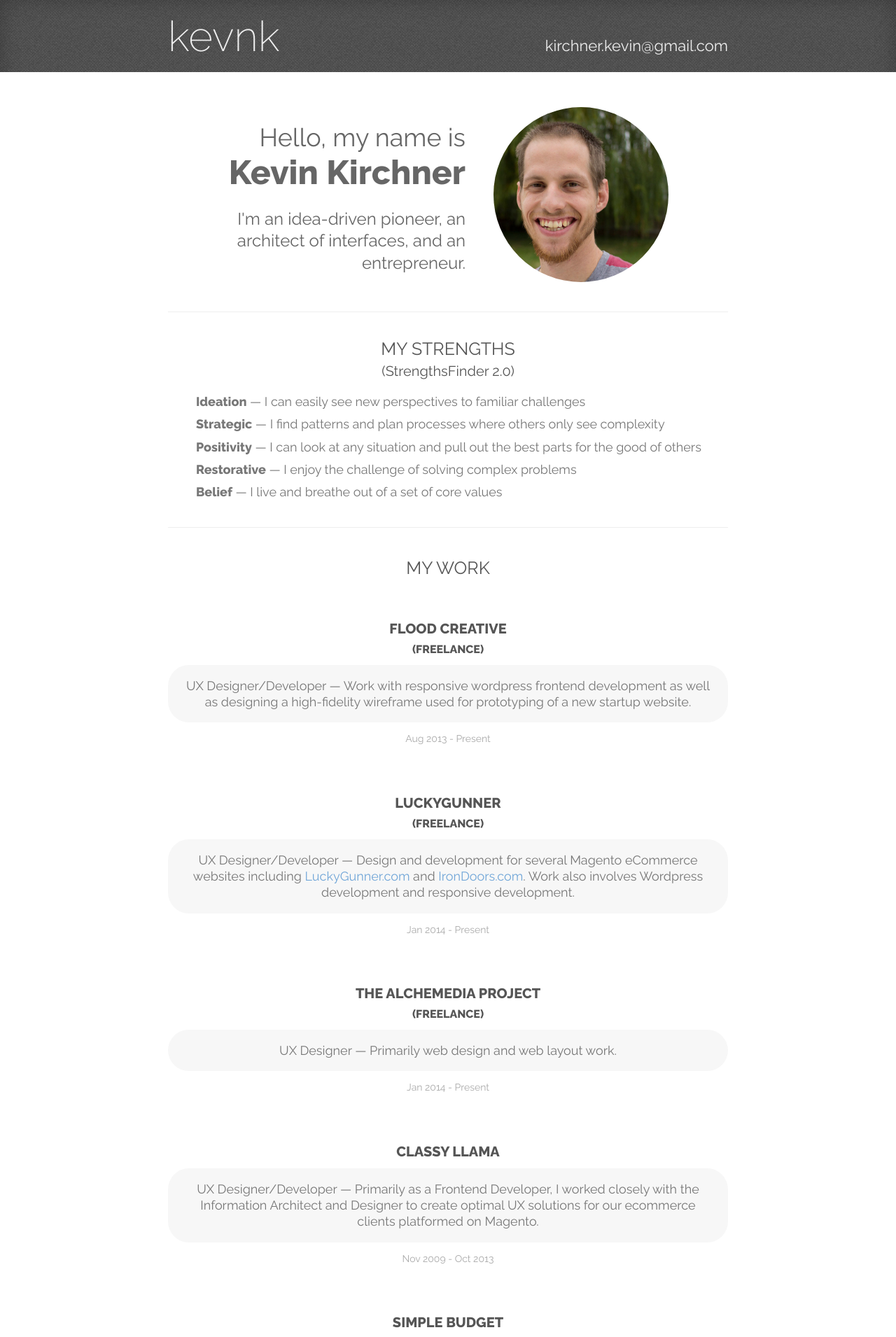
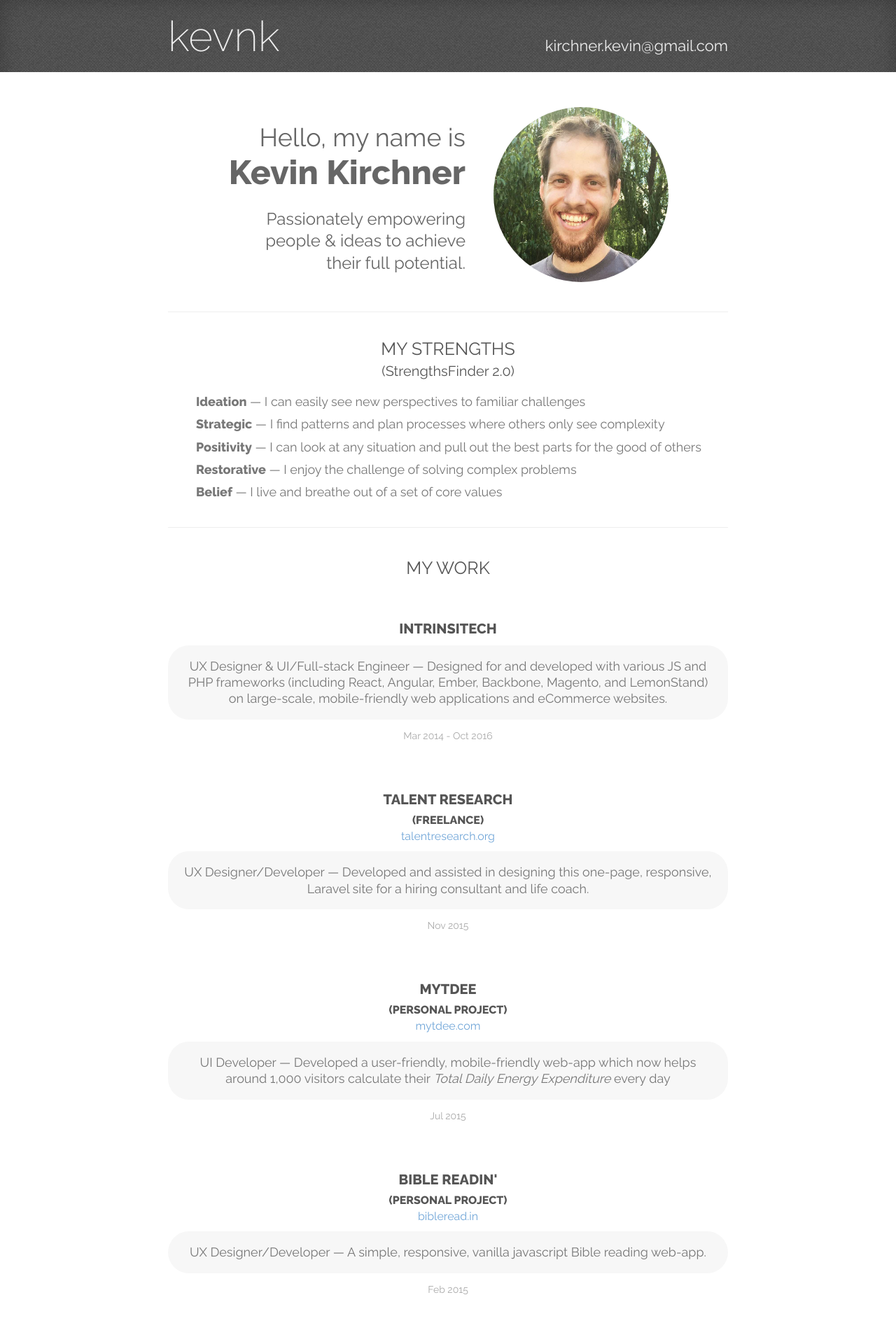
Before and after one commit to kevnk/kevnk.github.io, a Jekyll site: the page built from resume/kevin-kirchner-resume.html, in a window 1280 px wide. Shown: the top 1910 px of the page at 70% size. Built offline with Jekyll 4.4.1, drawn with Linux system fonts in a browser that asks for light colours; comment, search, counter and statistics services are not loaded; some of the changed text lies outside the part shown.

Commit message:
updating resume and home page

```diff
--- a/assets/css/resume-main.css
+++ b/assets/css/resume-main.css
@@ -141,6 +141,7 @@ footer a i.icon-linkedin-sign { margin-right: 2px;}
 #lovehate .right { width: 48%;}
 #perspectives { text-align: center; padding-bottom: 20px; margin-bottom: 30px;  border-bottom: 1px solid #eeeeee;}
 #perspectives .about-subtitle { font-size: 20px; position: relative; z-index: 2; margin: 40px 0 10px; line-height: 1.4; text-shadow: 0px 0px 5px #fff; filter: dropshadow(color=#fff, offx=0, offy=0);}
+#perspectives .about-subtitle a { text-transform: none; font-weight: 400; display: block; font-size: 0.8em; }
 #perspectives .thought { margin: 0; padding:1em; background: #f7f7f7; border-radius: 30px; font-weight: 500;}
 #perspectives .suggestion { font-weight: 400; font-size: 14px; color: #aaa; padding:1em 2em; }
 #life .about-subtitle { margin-top: 60px;}
@@ -163,6 +164,7 @@ footer a i.icon-linkedin-sign { margin-right: 2px;}
 .post #experience { padding: 0; margin: 0;border:0; }
 #experience .about-subtitle { color: #999999; font-weight: 200; line-height: 1.4; margin:7px 0 15px; font-size: 22px; text-transform: none;}
 #experience .about-subtitle small { display: block; line-height: 1; margin-top: 15px; }
+#experience .about-subtitle small a { text-transform: none; }
 #websites .platforms { width: 85%; margin:0 auto;}
 #websites .platforms > div { width: 24.9%; float: left; }
 #websites .platforms .web-count { font-family: Arial, sans-serif; display: inline-block; background: #eee; padding:5px 10px; border-radius: 50px;}
--- a/assets/css/resume-print.css
+++ b/assets/css/resume-print.css
@@ -36,6 +36,8 @@ header .logo a:after { content: ".com"; }
 
 #perspectives { padding-bottom: 10px; margin-bottom: 0px;}
 #perspectives .about-subtitle { margin: 10px 0px 0; float: left; clear: both; text-align: right; line-height: 1; width: 33%;}
+#perspectives .about-subtitle small,
+#perspectives .about-subtitle a { font-size: 12px; line-height: 18px; }
 #perspectives .thought { float: right; text-align: left; width: 60%;}
 #perspectives .suggestion { float: left; padding: 0; clear: left; width: 33%; text-align: right;}
 #perspectives .clearfix { padding-bottom: 15px;}
--- a/assets/js/work-hours.js
+++ b/assets/js/work-hours.js
@@ -28,7 +28,7 @@
     }
     // Initial Hours and Date
     var initHours = 10180;
-    var isCurrentlyEmployed = true;
+    var isCurrentlyEmployed = false;
     var initDate = new Date(2013,11,30);
     var now = new Date();
     var daysSince = daydiff(initDate, now) * 5/7;
--- a/resume/kevin-kirchner-resume.html
+++ b/resume/kevin-kirchner-resume.html
@@ -5,7 +5,7 @@ title: Kevin Kirchner UI/UX Resume
 <section id="welcome">
     <div class="left">
     <h2>Hello, my name is <strong>Kevin Kirchner</strong></h2>
-    <p>I'm an idea-driven pioneer, an architect of interfaces, and an entrepreneur.</p>
+    <p>Passionately empowering people &amp; ideas to achieve their full&nbsp;potential.</p>
     </div>
     <div class="right">
     <img src="/assets/images/face.jpg" alt="" class="profile-pic"/>
@@ -51,26 +51,52 @@ title: Kevin Kirchner UI/UX Resume
     <section id="perspectives">
         <h4 class="about-title">My Work</h4>
         <div id="work">
+            <div class="clearfix" id="intrinsitech">
+                <h5 class="about-subtitle">Intrinsitech</h5>
+                <blockquote class="thought">UX Designer &amp; UI/Full-stack Engineer &mdash; Designed for and developed with various JS and PHP frameworks (including React, Angular, Ember, Backbone, Magento, and LemonStand) on large-scale, mobile-friendly web applications and eCommerce websites.</blockquote>
+                <p class="suggestion">Mar 2014 - Oct 2016</p>
+            </div>
+            <div class="clearfix" id="talent_research">
+                <h5 class="about-subtitle">Talent Research<br/><small>(Freelance)</small><a target="_blank" href="http://talentresearch.org">talentresearch.org</a></h5>
+                <blockquote class="thought">UX Designer/Developer &mdash; Developed and assisted in designing this one-page, responsive, Laravel site for a hiring consultant and life coach.</blockquote>
+                <p class="suggestion">Nov 2015</p>
+            </div>
+            <div class="clearfix" id="mytdee">
+                <h5 class="about-subtitle">MyTDEE<br/><small>(Personal Project)</small><a target="_blank" href="http://mytdee.com">mytdee.com</a></h5>
+                <blockquote class="thought">UI Developer &mdash; Developed a user-friendly, mobile-friendly web-app which now helps around 1,000 visitors calculate their <i>Total Daily Energy Expenditure</i> every day</blockquote>
+                <p class="suggestion">Jul 2015</p>
+            </div>
+            <div class="clearfix" id="bible_readin">
+                <h5 class="about-subtitle">Bible Readin'<br/><small>(Personal Project)</small><a target="_blank" href="http://bibleread.in">bibleread.in</a></h5>
+                <blockquote class="thought">UX Designer/Developer &mdash; A simple, responsive, vanilla javascript Bible reading web-app.</blockquote>
+                <p class="suggestion">Feb 2015</p>
+            </div>
+            <div class="clearfix" id="habits">
+                <h5 class="about-subtitle">Habits App<br/><small>(Personal Project)</small><a target="_blank" href="http://kevnk.com/habits">kevnk.com/habits</a></h5>
+                <blockquote class="thought">UX Designer/Developer &mdash; A mobile-friendly, Ember JS web app for tracking your daily&nbsp;habits.</blockquote>
+                <p class="suggestion">Sep 2014</p>
+            </div>
             <div class="clearfix" id="flood">
                 <h5 class="about-subtitle">Flood Creative<br/><small>(Freelance)</small></h5>
                 <blockquote class="thought">UX Designer/Developer &mdash; Work with responsive wordpress frontend development as well as designing a high-fidelity wireframe used for prototyping of a new startup website.</blockquote>
-                <p class="suggestion">Aug 2013 - Present</p>
+                <p class="suggestion">Aug 2013 - Mar 2014</p>
             </div>
             <div class="clearfix" id="lucky">
                 <h5 class="about-subtitle">LuckyGunner<br/><small>(Freelance)</small></h5>
-                <blockquote class="thought">UX Designer/Developer &mdash; Design and development for several Magento eCommerce websites including <a href="http://luckygunner.com">LuckyGunner.com</a> and <a href="http://irondoors.com">IronDoors.com</a>. Work also involves Wordpress development and responsive development.</blockquote>
-                <p class="suggestion">Jan 2014 - Present</p>
+                <blockquote class="thought">UX Designer/Developer &mdash; Design and development for several Magento eCommerce websites including <a href="http://luckygunner.com" target="_blank">LuckyGunner.com</a>, <a href="http://ammoman.com" target="_blank">AmmoMan.com</a> and IronDoors.com. Work also involves Wordpress development and responsive development.</blockquote>
+                <p class="suggestion">Jan 2014 - Mar 2014</p>
             </div>
             <div class="clearfix" id="tap">
                 <h5 class="about-subtitle">The Alchemedia Project<br/><small>(Freelance)</small></h5>
                 <blockquote class="thought">UX Designer &mdash; Primarily web design and web layout work.</blockquote>
-                <p class="suggestion">Jan 2014 - Present</p>
+                <p class="suggestion">Jan 2014 - Mar 2014</p>
             </div>
             <div class="clearfix" id="cls">
                 <h5 class="about-subtitle">Classy Llama</h5>
                 <blockquote class="thought">UX Designer/Developer &mdash; Primarily as a Frontend Developer, I worked closely with the Information Architect and Designer to create optimal UX solutions for our ecommerce clients platformed on Magento.</blockquote>
                 <p class="suggestion">Nov 2009 - Oct 2013</p>
             </div>
+<!--
             <div class="clearfix" id="simple_budget">
                 <h5 class="about-subtitle">Simple Budget<br/><small>(Personal Project)</small></h5>
                 <blockquote class="thought">UX Designer/Developer &mdash; I produced several design concepts and even took a couple designs and built out a small, simplified, budgeting web application.</blockquote>
@@ -79,8 +105,9 @@ title: Kevin Kirchner UI/UX Resume
             <div class="clearfix" id="creative_date_night">
                 <h5 class="about-subtitle">Creative Date Night<br/><small>(Personal Project)</small></h5>
                 <blockquote class="thought">UX Designer/Developer &mdash; After developing this wordpress site with a friend, I began designing the second iteration optimized for the Magento platform.</blockquote>
-                <p class="suggestion">Oct 2010 - March 2011</p>
+                <p class="suggestion">Oct 2010 - Mar 2011</p>
             </div>
+-->
             <div class="clearfix" id="greenville">
                 <h5 class="about-subtitle">Greenville College</h5>
                 <blockquote class="thought">UX Designer/Developer &mdash; I assisted in the development of a new version of the college's website. I designed and developed the college's athletic site (since changed).</blockquote>
@@ -94,37 +121,38 @@ title: Kevin Kirchner UI/UX Resume
             <div id="hour_count" class="clearfix">
                 <span id="work_hours"></span><span class="sep">:</span><span id="work_minutes"></span><span class="sep">:</span><span id="work_seconds"></span>
             </div>
-            <h5 class="about-subtitle">Hours Worked On User Interfaces <small>Since 2008</small></h5>
+            <h5 class="about-subtitle">Est. Hours Worked On User Interfaces <small>Since 2008</small></h5>
         </div>
         <div id="websites">
-            <div id="website_count">65</div>
+            <div id="website_count">&gt; 70</div>
             <h5 class="about-subtitle">Websites Worked On</h5>
             <div class="platforms clearfix">
+                <div class="js">
+                    <div class="web-count">5+</div>
+                    <h6>JS Based</h6>
+                </div>
                 <div class="magento">
-                    <div class="web-count">51</div>
+                    <div class="web-count">50+</div>
                     <h6>Magento</h6>
                 </div>
                 <div class="wordpress">
-                    <div class="web-count">7</div>
+                    <div class="web-count">10+</div>
                     <h6>Wordpress</h6>
                 </div>
-                <div class="drupal">
-                    <div class="web-count">3</div>
-                    <h6>Drupal</h6>
-                </div>
                 <div class="other">
-                    <div class="web-count">3</div>
+                    <div class="web-count">5+</div>
                     <h6>Other</h6>
                 </div>
             </div>
         </div>
     </section>
     <section id="education">
-        <h4 class="about-title">My Education &mdash; <small>B.S., Digital Media, Internet Emphasis, Greenville College, 2008</small></h4>
+        <h4 class="about-title">My Education<small>B.S., Digital Media, Internet Emphasis, Greenville College, 2008</small></h4>
 
     </section>
     <section id="references">
         <h4 class="a-center">References &amp; work samples available upon request</h4>
     </section>
 </div>
+<script>document.write('<script src="http://' + (location.host || 'localhost').split(':')[0] + ':35729/livereload.js?snipver=1"></' + 'script>')</script>
 <script type="text/javascript" src="/assets/js/work-hours.js"></script>
```
Also changed, not shown: index.html (+16 -10 lines), assets/images/face.jpg, assets/images/face2.jpg (added).
